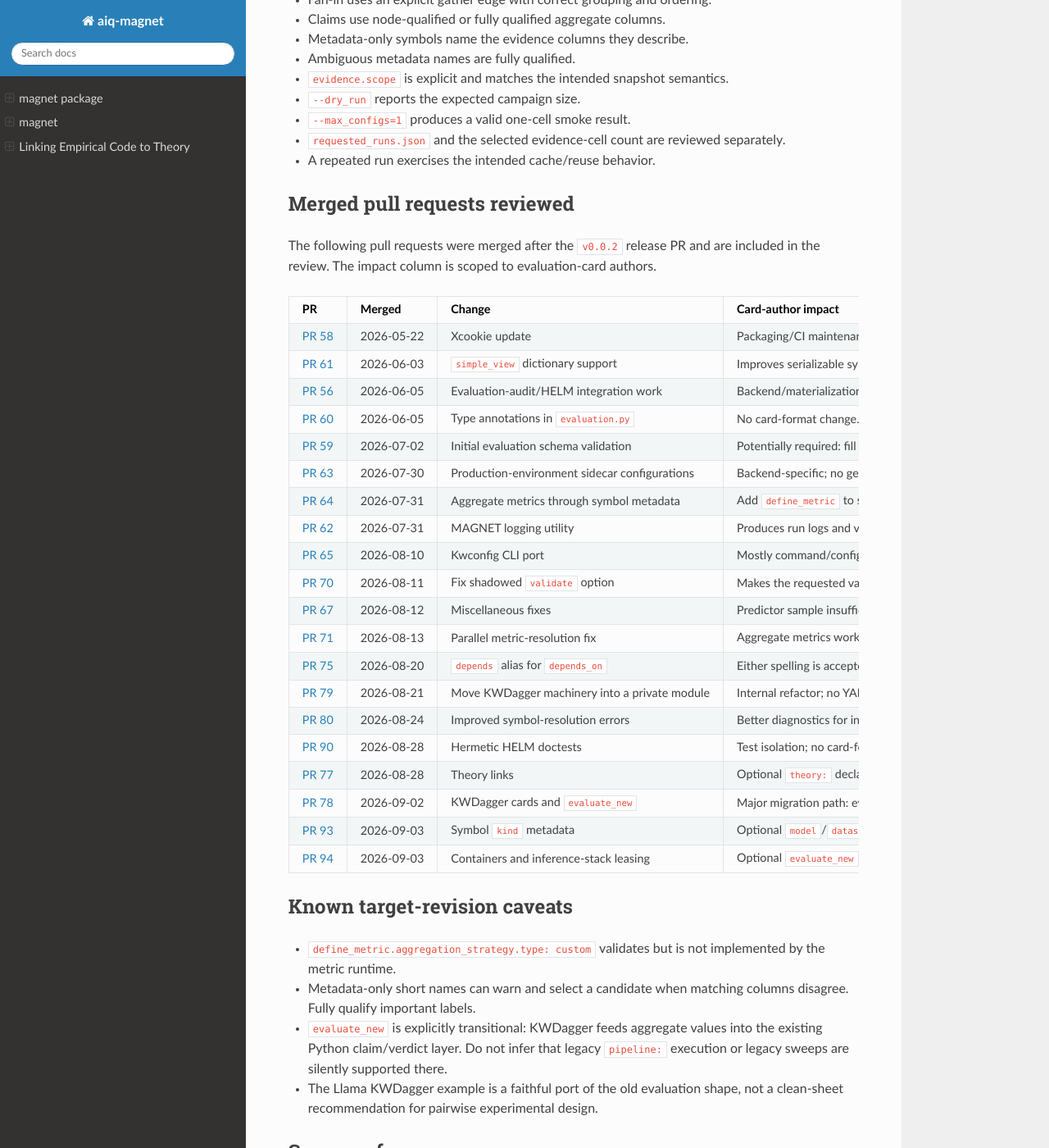
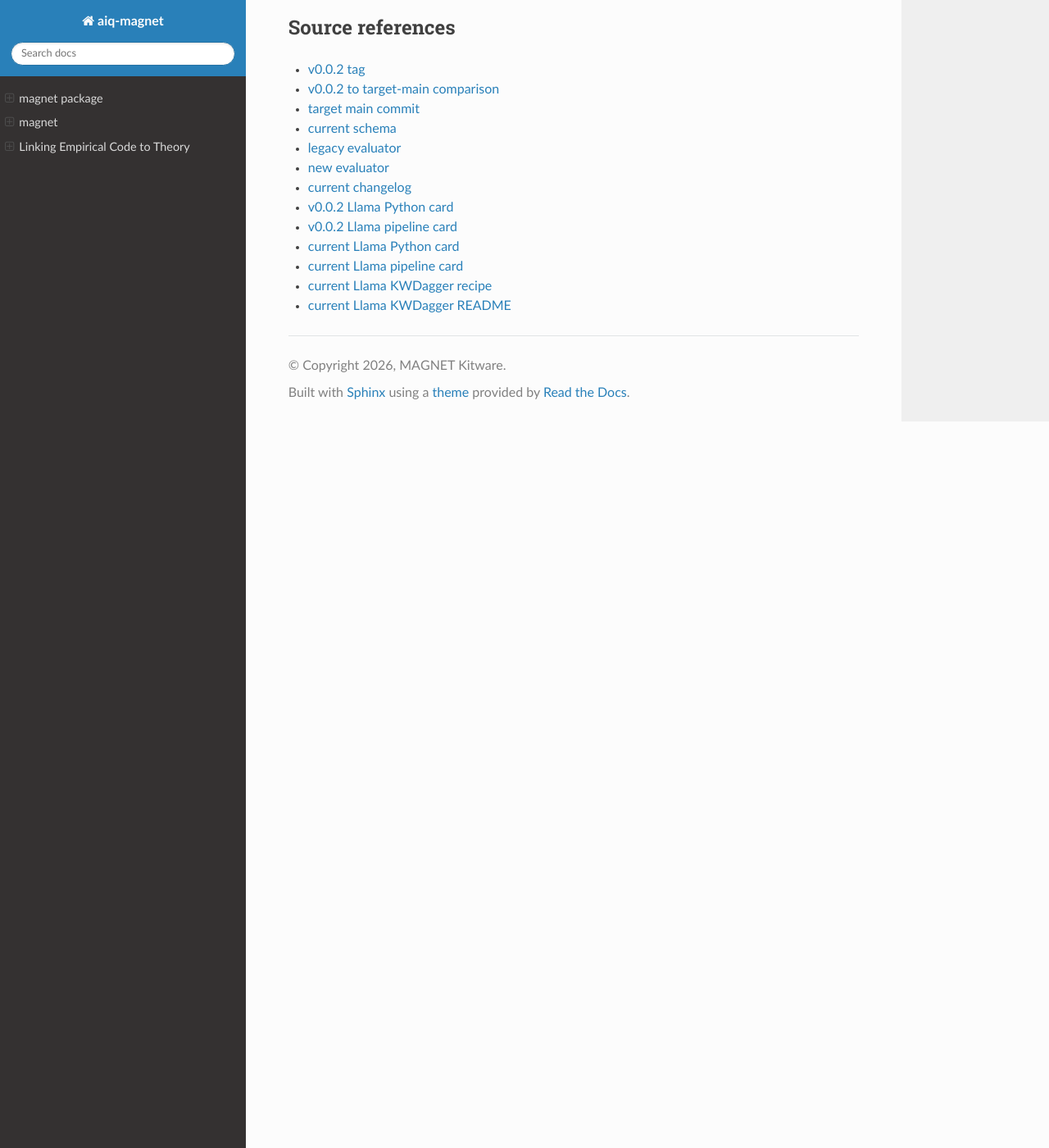
Before and after one commit to AIQ-Kitware/aiq-magnet, a Sphinx documentation site: the page built from docs/source/manual/migration_guide_v0_0_2_to_v0_1_0.rst, in a window 1280 px wide and 1400 px high, scrolled down 17612 px. Shown: the whole window at 82% size. Built offline with Sphinx 7.4.7 and the Read the Docs theme 3.1.0, drawn with Linux system fonts in a browser that asks for light colours; some of the changed text lies outside the part shown.

Commit message:
Address additional PR feedback

```diff
--- a/docs/source/manual/migration_guide_v0_0_2_to_v0_1_0.rst
+++ b/docs/source/manual/migration_guide_v0_0_2_to_v0_1_0.rst
@@ -302,24 +302,6 @@
 its ``value``, ``sweep``, or ``python`` definition when MAGNET itself is still
 responsible for resolving it.
 
-``depends`` is an alias for ``depends_on``
-~~~~~~~~~~~~~~~~~~~~~~~~~~~~~~~~~~~~~~~~~~
-
-Both spellings are accepted:
-
-.. code-block:: yaml
-
-   symbols:
-     score:
-       depends:
-         - model
-         - measurements
-       python: |
-         score = compute_score(model, measurements)
-
-Prefer one spelling consistently within a repository. If both are present on
-the same symbol, their lists must agree.
-
 Recommended legacy-card acceptance sequence
 ~~~~~~~~~~~~~~~~~~~~~~~~~~~~~~~~~~~~~~~~~~~
 
@@ -960,122 +949,6 @@
   separately.
 * A repeated run exercises the intended cache/reuse behavior.
 
-Merged pull requests reviewed
------------------------------
-
-The following pull requests were merged after the ``v0.0.2`` release PR and are
-included in the review. The impact column is scoped to evaluation-card authors.
-
-.. list-table::
-   :header-rows: 1
-   :widths: 11 18 36 35
-
-   * - PR
-     - Merged
-     - Change
-     - Card-author impact
-   * - `PR 58`_
-     - 2026-05-22
-     - Xcookie update
-     - Packaging/CI maintenance; no card-format migration.
-   * - `PR 61`_
-     - 2026-06-03
-     - ``simple_view`` dictionary support
-     - Improves serializable symbol views and output hashing; generally no card
-       edit.
-   * - `PR 56`_
-     - 2026-06-05
-     - Evaluation-audit/HELM integration work
-     - Backend/materialization improvements; review only if the card uses those
-       HELM paths.
-   * - `PR 60`_
-     - 2026-06-05
-     - Type annotations in ``evaluation.py``
-     - No card-format change.
-   * - `PR 59`_
-     - 2026-07-02
-     - Initial evaluation schema validation
-     - Potentially required: fill missing top-level metadata and address schema
-       failures; validation defaults to error.
-   * - `PR 63`_
-     - 2026-07-30
-     - Production-environment sidecar configurations
-     - Backend-specific; no general card-format change.
-   * - `PR 64`_
-     - 2026-07-31
-     - Aggregate metrics through symbol metadata
-     - Add ``define_metric`` to symbols that should be reduced across rows.
-   * - `PR 62`_
-     - 2026-07-31
-     - MAGNET logging utility
-     - Produces run logs and verbose output; no card-format change.
-   * - `PR 65`_
-     - 2026-08-10
-     - Kwconfig CLI port
-     - Mostly command/config plumbing; use the current option names and strict
-       validation behavior.
-   * - `PR 70`_
-     - 2026-08-11
-     - Fix shadowed ``validate`` option
-     - Makes the requested validation mode actually take effect.
-   * - `PR 67`_
-     - 2026-08-12
-     - Miscellaneous fixes
-     - Predictor sample insufficiency becomes a warning; no core card migration.
-   * - `PR 71`_
-     - 2026-08-13
-     - Parallel metric-resolution fix
-     - Aggregate metrics work with legacy ``--jobs > 1``.
-   * - `PR 75`_
-     - 2026-08-20
-     - ``depends`` alias for ``depends_on``
-     - Either spelling is accepted; both must agree if both are present.
-   * - `PR 79`_
-     - 2026-08-21
-     - Move KWDagger machinery into a private module
-     - Internal refactor; no YAML change.
-   * - `PR 80`_
-     - 2026-08-24
-     - Improved symbol-resolution errors
-     - Better diagnostics for invalid dependency graphs; no required edit.
-   * - `PR 90`_
-     - 2026-08-28
-     - Hermetic HELM doctests
-     - Test isolation; no card-format change.
-   * - `PR 77`_
-     - 2026-08-28
-     - Theory links
-     - Optional ``theory:`` declarations and early link validation.
-   * - `PR 78`_
-     - 2026-09-02
-     - KWDagger cards and ``evaluate_new``
-     - Major migration path: evaluator split, result-node evidence, matrices,
-       qualified namespaces, requested/all evidence scopes, and dashboard
-       compatibility.
-   * - `PR 93`_
-     - 2026-09-03
-     - Symbol ``kind`` metadata
-     - Optional ``model``/``dataset``/``metric`` classification emitted for the
-       dashboard; enables metadata-only output declarations.
-   * - `PR 94`_
-     - 2026-09-03
-     - Containers and inference-stack leasing
-     - Optional ``evaluate_new`` execution controls; no core recipe rewrite is
-       required merely to upgrade.
-
-Known target-revision caveats
------------------------------
-
-* ``define_metric.aggregation_strategy.type: custom`` validates but is not
-  implemented by the metric runtime.
-* Metadata-only short names can warn and select a candidate when matching
-  columns disagree. Fully qualify important labels.
-* ``evaluate_new`` is explicitly transitional: KWDagger feeds aggregate values
-  into the existing Python claim/verdict layer. Do not infer that legacy
-  ``pipeline:`` execution or legacy sweeps are silently supported there.
-* The Llama KWDagger example is a faithful port of the old evaluation shape,
-  not a clean-sheet recommendation for pairwise experimental design.
-
 Source references
 -----------------
 
```
Also changed, not shown: other parts of docs/source/manual/migration_guide_v0_0_2_to_v0_1_0.rst (+11 -2 lines).
